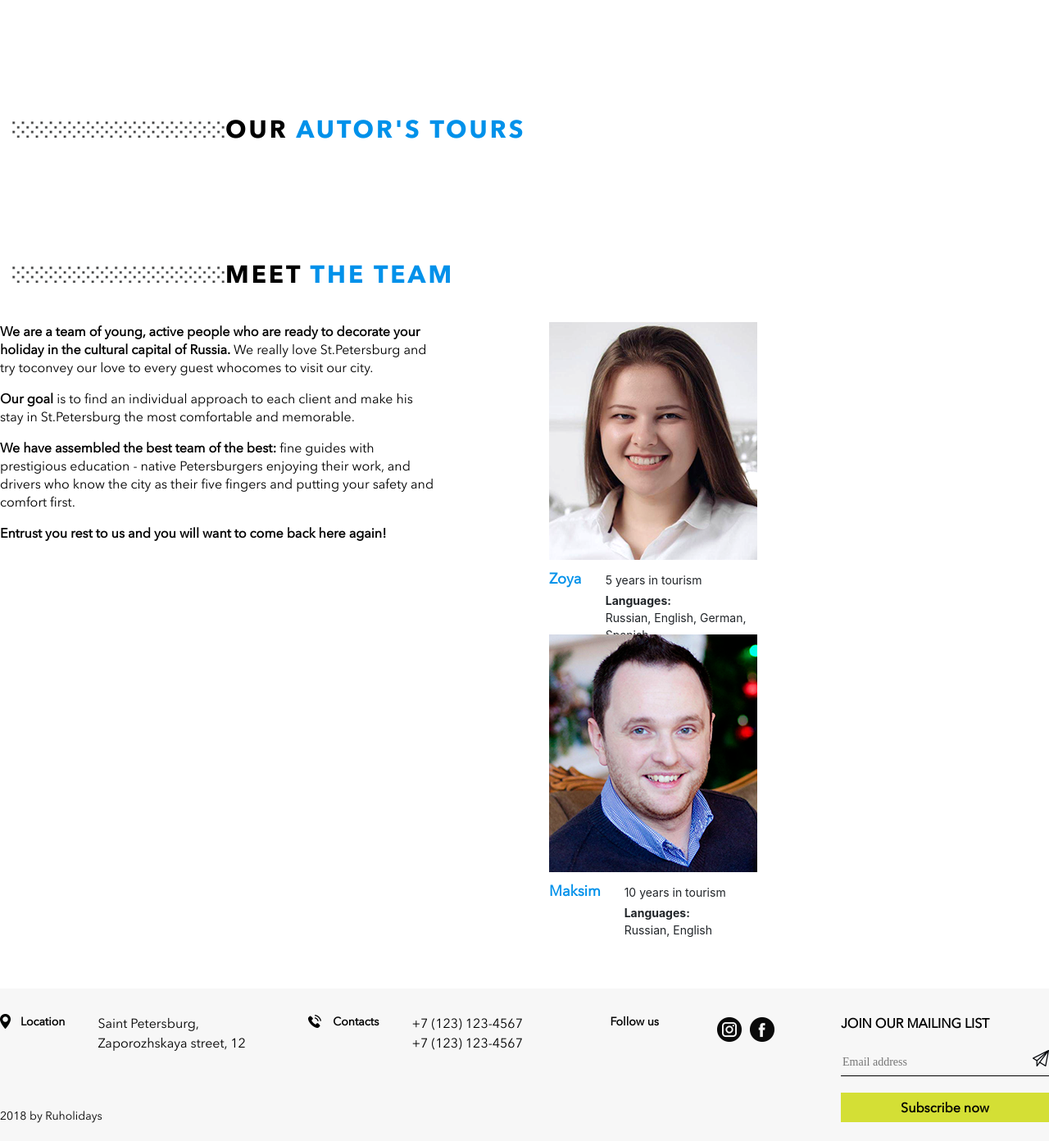
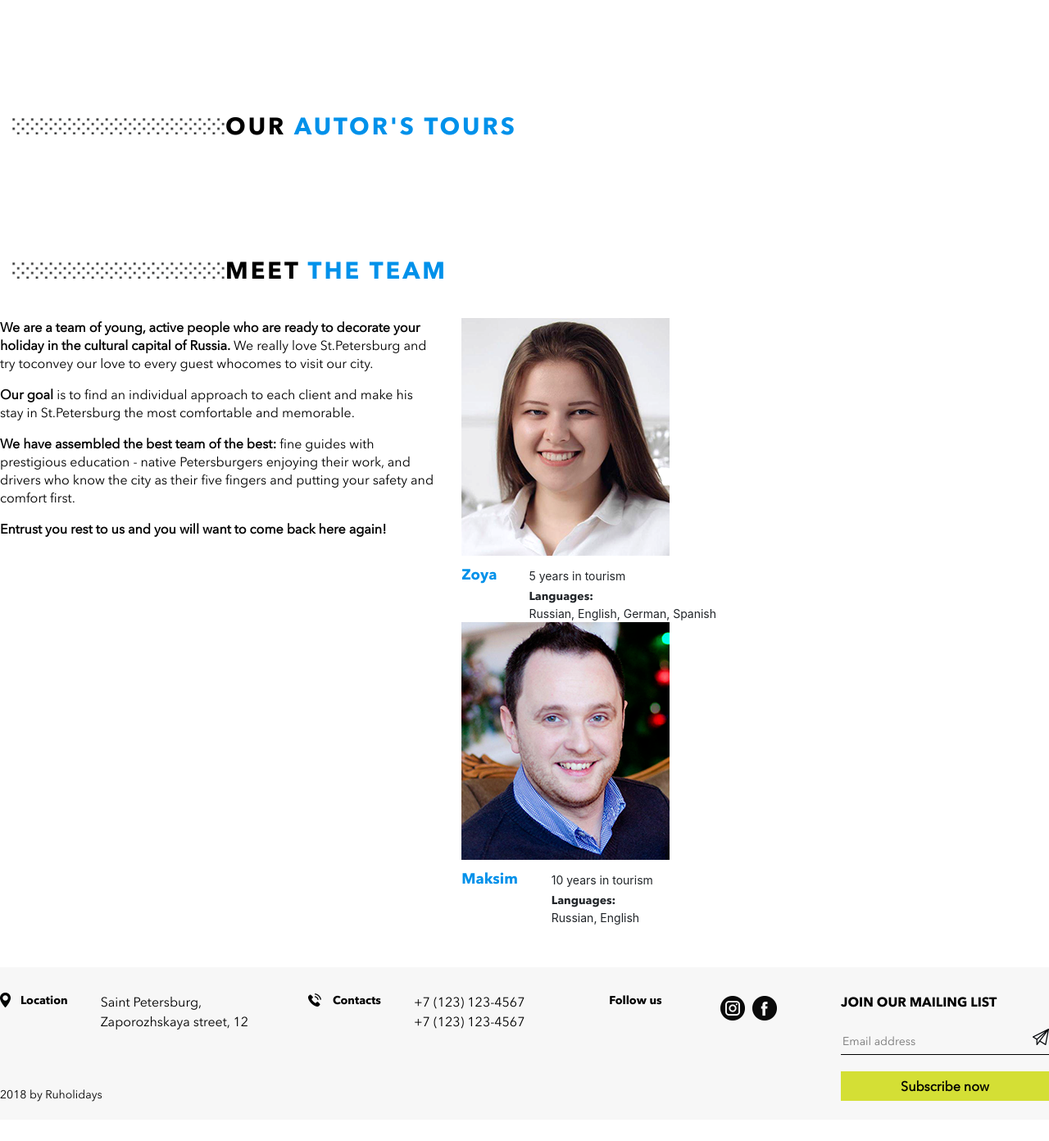
Before and after one commit to tark000/ruholidays, a PHP site: page / in a window 1280 px wide. Shown: the part 2866-4258 px from the top of the page at 82% size. After the commit the page ends 4210 px from the top, so only its background shows below. Run offline with PHP 8.4, Linux system fonts and the light colour scheme.

Commit message:
mobile-responsive

```diff
--- a/css/main.css
+++ b/css/main.css
@@ -183,7 +183,7 @@ header {
 .most-popular-title {
     font-family: Avenir Next Cyr Bold;
     color: #000000;
-    font-size: 30px;
+    font-size: 29px;
     font-weight: 700;
     text-transform: uppercase;
     margin: 141px auto 40px;
@@ -463,7 +464,7 @@ header {
 }
 
 .photo-name {
-    font-family: Avenir Next Cyr Regular;
+    font-family: Avenir Next Cyr Bold;
     color:  #0091ea;
     font-size: 18px;
     font-weight: 700;
@@ -479,6 +480,7 @@ header {
 
 .photo-text .font-lang  {
     font-weight: 700;
+    font-family: Avenir Next Cyr Bold;
 }
 
 .photo-year {
@@ -500,7 +502,7 @@ footer {
 }
 
 .footer-main-name {
-    font-family: Avenir Next Cyr Regular;
+    font-family: Avenir Next Cyr Bold;
     color:  #000000;
     font-size: 14px;
     font-weight: 700;
@@ -548,7 +550,7 @@ footer {
 }
 
 .footer-subscribe-join {
-    font-family: Avenir Next Cyr Regular;
+    font-family: Avenir Next Cyr Bold;
     color:  #000000;
     font-size: 16px;
     font-weight: 700;
@@ -568,7 +570,7 @@ footer {
     background-repeat: no-repeat;
     background-position: 100% 1px;
     line-height: 30px;
-    font-family: Avenir Next Cyr;
+    font-family: Avenir Next Cyr Regular;
     color:  #000000;
     font-size: 14px;
     font-weight: 400;
--- a/index.html
+++ b/index.html
@@ -6,9 +6,8 @@
     <meta name="viewport" content="width=device-width, initial-scale=1">
     <title>RuHolidays</title>
     <link rel="stylesheet" href="css/bootstrap.min.css">
+    <link rel="stylesheet" href="css/fonts.css">
     <link rel="stylesheet" href="css/main.css">
-    <link rel="stylesheet" href="css/fonts.css">
-    <link rel="stylesheet" href="css/taras.css">
   </head>
   <body>
   	<header class="container header-content justify-content-between">
@@ -160,7 +159,7 @@
       </div>
     </section>
     <section id="benefits">
-      <h1 class="container most-popular-title add-right">Our <span>benefits<span></h1>
+      <h1 class="container most-popular-title add-right remove-padd">Our <span>benefits<span></h1>
       <div class="our-benefits-background">
         <div class="container our-benefits justify-content-between">
           <div class="our-benefits-f">
@@ -228,8 +227,8 @@
       </div>
     </section>
     <section>
-      <div class="container" id="our-tours">
-        <h1 class="most-popular-title">Our <span>autor's tours</span></h1>
+      <div class="container remove-padd" id="our-tours">
+        <h1 class="most-popular-title remove-add-margin">Our <span>autor's tours</span></h1>
 
 
 
@@ -238,15 +237,15 @@
       </div>
     </section>
     <section id="our-team">
-      <h1 class="container most-popular-title">Meet <span>the team</span></h1>
+      <h1 class="container most-popular-title remove-padd">Meet <span>the team</span></h1>
       <div class="container-footer meet-team-content justify-content-between">
-        <div class="col-5 meet-team-text">
+        <div class="col-12 col-sm-5 meet-team-text">
           <p><span>We are a team of young, active people who are ready to decorate your holiday in the cultural capital of Russia.</span> We really love St.Petersburg and try toconvey our love to every guest whocomes to visit our city.</p>
           <p><span>Our goal</span> is to find an individual approach to each client and make his stay in St.Petersburg the most comfortable and memorable.</p>
           <p><span>We have assembled the best team of the best:</span> fine guides with prestigious education - native Petersburgers enjoying their work, and drivers who know the city as their five fingers and putting your safety and comfort first.</p>
           <P><span>Entrust you rest to us and you will want to come back here again!</span></P>
         </div>
-        <div class="meet-team-photo col-6">
+        <div class="meet-team-photo col-12 col-sm-7">
           <div class="col-6 add-function">
             <img src="image/photo-zoya.png" alt="photo-Zoya">
             <div class="photo-content">
@@ -276,14 +275,14 @@
       <div class="container-footer footer-general justify-content-between ">
         <div class="footer-location justify-content-between">
           <div class="footer-main-name location-mark">Location</div>
-          <div class="footer-main-description">Saint Petersburg,<br> Zaporozhskaya street, 12</div>
+          <div class="footer-main-description location-changes">Saint Petersburg,<br> Zaporozhskaya street, 12</div>
         </div>
         <div class="footer-contacts justify-content-between">
           <div class="footer-main-name contacts-mark">Contacts</div>
-          <div class="footer-main-description">+7 (123) 123-4567<br>+7 (123) 123-4567</div>
+          <div class="footer-main-description contacts-changes">+7 (123) 123-4567<br>+7 (123) 123-4567</div>
         </div>
         <div class="footer-follow-us">
-          <div class="footer-main-name">Follow us</div>
+          <div class="footer-main-name follow-us-changes">Follow us</div>
           <div class="header-social-network footer-network">
             <a href="https://www.instagram.com/russianholiday/">
               <img src="image/instagram.png" class="icon-instagram">
```
Also changed, not shown: other parts of css/main.css (+149 -4 lines).
